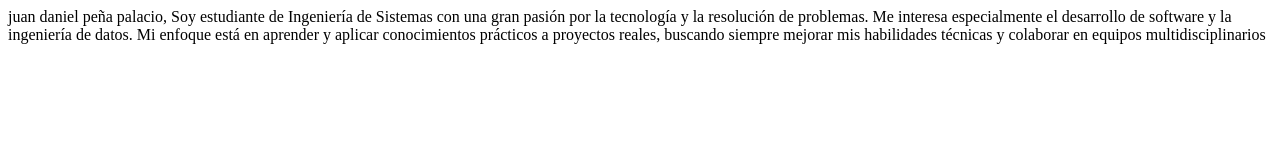
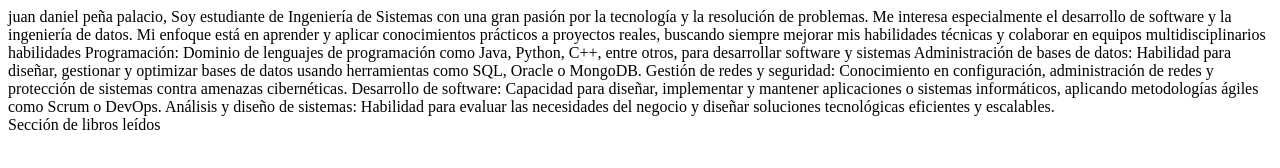
Before and after one commit to juanP0410/ejercicio1_rubrica, a plain HTML site: page index.html in a window 1280 px wide. Drawn offline with Linux system fonts and the light colour scheme.

Commit message:
Sección de libros leídos commi

```diff
--- a/index.html
+++ b/index.html
@@ -7,5 +7,12 @@
 </head>
 <body>
     <div>juan daniel peña palacio, Soy estudiante de Ingeniería de Sistemas con una gran pasión por la tecnología y la resolución de problemas. Me interesa especialmente el desarrollo de software y la ingeniería de datos. Mi enfoque está en aprender y aplicar conocimientos prácticos a proyectos reales, buscando siempre mejorar mis habilidades técnicas y colaborar en equipos multidisciplinarios</div>
+    <div>habilidades
+        Programación: Dominio de lenguajes de programación como Java, Python, C++, entre otros, para desarrollar software y sistemas
+        Administración de bases de datos: Habilidad para diseñar, gestionar y optimizar bases de datos usando herramientas como SQL, Oracle o MongoDB.
+        Gestión de redes y seguridad: Conocimiento en configuración, administración de redes y protección de sistemas contra amenazas cibernéticas.
+        Desarrollo de software: Capacidad para diseñar, implementar y mantener aplicaciones o sistemas informáticos, aplicando metodologías ágiles como Scrum o DevOps.
+        Análisis y diseño de sistemas: Habilidad para evaluar las necesidades del negocio y diseñar soluciones tecnológicas eficientes y escalables.</div>
+        <div>Sección de libros leídos</div>
 </body>
 </html>
```
